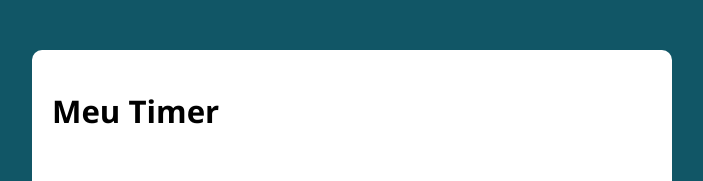
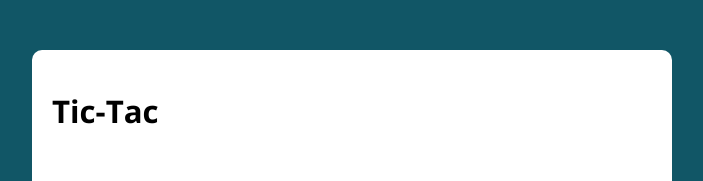
Before and after one commit to dicksonmelo/timer, a plain HTML site: page index.html in a window 1280 px wide. Shown: the top 181 px of the page, without its empty margins (288-991 px from the left). Drawn offline with nearby package versions, Linux system fonts and the light colour scheme.

Commit message:
changing title

```diff
--- a/index.html
+++ b/index.html
@@ -4,13 +4,13 @@
     <meta charset="UTF-8" />
     <meta name="viewport" content="width=device-width, initial-scale=1.0" />
     <meta http-equiv="X-UA-Compatible" content="ie=edge" />
-    <title>Modelo</title>
+    <title>Tic-tac</title>
     <link rel="stylesheet" href="./assets/css/style.css" />
   </head>
 
   <body>
     <section class="container">
-      <h1>Meu Timer</h1>
+      <h1>Tic-Tac</h1>
       <p class="timer">00:00:00.0</p>
       <div>
         <button class="iniciar">Iniciar</button>
```
